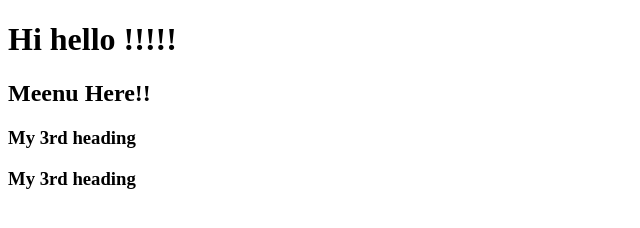
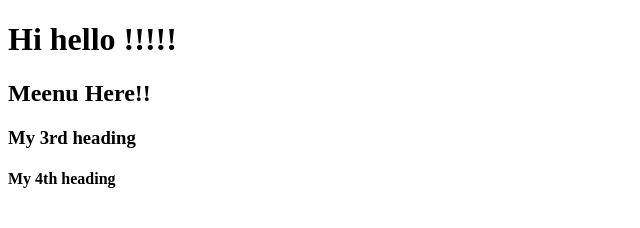
Before and after one commit to Meenu-Jojy/gitdating, a plain HTML site: page index.html in a window 1280 px wide. Shown: the full height of the page, 0-640 px from the left. Drawn offline with Linux system fonts and the light colour scheme.

Commit message:
Heading 4 added

```diff
--- a/index.html
+++ b/index.html
@@ -8,6 +8,6 @@
 <h1>Hi hello !!!!!</h1>
 <h2>Meenu Here!!</h2>
 <h3>My 3rd heading</h3>
-<h3>My 3rd heading</h3>
+<h4>My 4th heading</h4>
 </body>
 </html>
```
